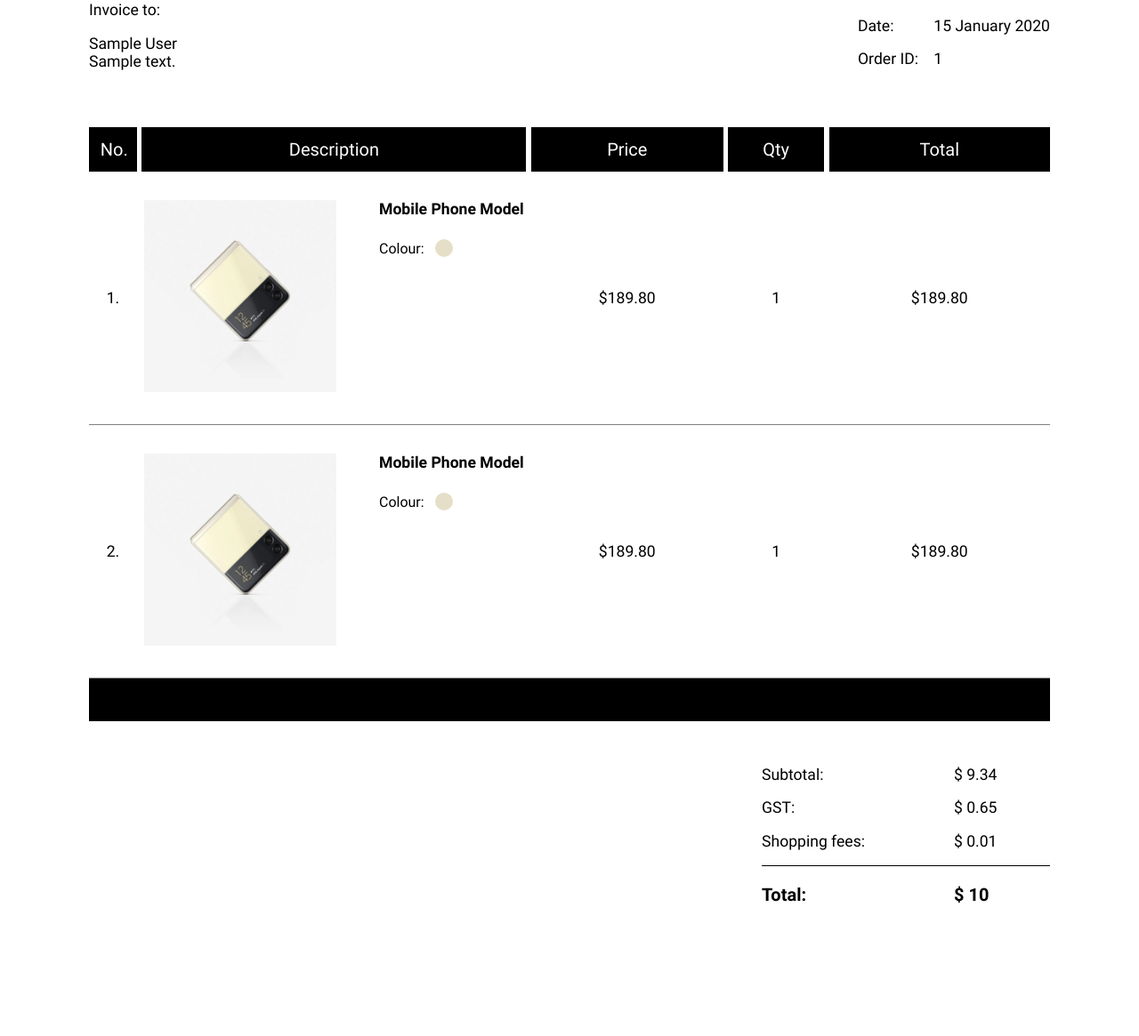
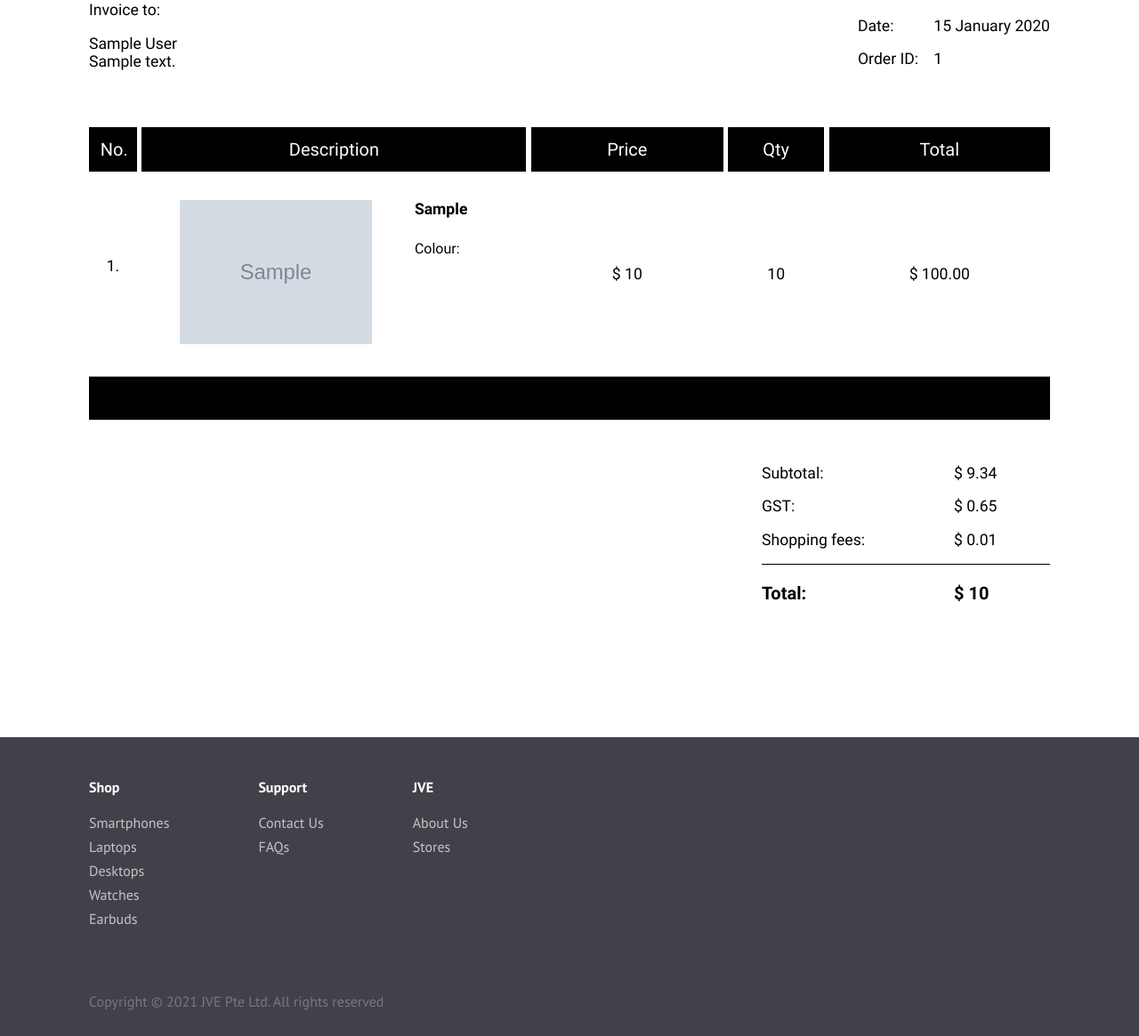
Before and after one commit to Vanessa-24/JVE, a PHP site: page /invoice.php?orderid=1 in a window 1280 px wide. Shown: the part 191-1356 px from the top of the page at 89% size. Run offline with PHP 8.4, Linux system fonts and the light colour scheme; tables that the repository leaves empty or names only in its code hold one stand-in row (values such as "Sample post"); grey boxes marked "Sample" are stand-in pictures.

Commit message:
Backend for invoice done; added session end to order_handler

```diff
--- a/invoice.php
+++ b/invoice.php
@@ -60,9 +60,15 @@
           <p id="order-id"><?php echo $orderID; ?></p>
         </div>
       </div>
-      <?php }
+      <?php
+        }
 
-      ?>
+        $query = "SELECT orders_items.quantity, products.product_model, products.price, product_details.colour_code, product_images.img_link FROM orders_items INNER JOIN products ON orders_items.product_ID = products.product_ID INNER JOIN product_details ON products.product_ID = product_details.product_ID INNER JOIN product_images ON product_details.details_ID = product_images.details_ID WHERE order_ID=".$orderID." AND orders_items.colour = product_details.colour GROUP BY product_images.details_ID";
+
+        $result = $dbcnx->query($query);
+        $num_results = $result->num_rows;
+        ?>
+
       <div class="receipt">
         <!-- Table Header -->
         <div class="table-head row">
@@ -72,52 +78,40 @@
           <div class="header-item">Qty</div>
           <div class="header-item">Total</div>
         </div>
-
+        <?php
+        for ($i=0; $i < $num_results; $i++) {
+            $orderResult = $result->fetch_assoc();
+        ?>
         <!-- Product details -->
         <div class="item-details row">
-          <div class="index">1.</div>
+          <div class="index"><?php echo $i+1; ?>.</p></div>
           <div class="description flex-row">
             <div class="product-img col-one-third">
-              <img src="img/product-images/1-Samsung-Flip3.png" alt="" />
+              <img src="<?php echo $orderResult['img_link'] ?>" alt="" />
             </div>
             <div class="product-details col-two-third">
-              <p class="product-model">Mobile Phone Model</p>
+              <p class="product-model"><?php echo $orderResult['product_model'] ?></p>
 
               <div class="colour">
                 <span class="colour-text">Colour:</span>
                 <span
                   class="colour-wrapper"
-                  style="background-color: #e5dfc8"
+                  style="background-color: <?php echo $orderResult['colour_code'] ?>"
                 ></span>
               </div>
             </div>
           </div>
-          <div class="price">$189.80</div>
-          <div class="quantity">1</div>
-          <div class="product-total">$189.80</div>
+          <div class="price">$ <?php echo $orderResult['price'] ?></div>
+          <div class="quantity"><?php echo $orderResult['quantity'] ?></div>
+          <div class="product-total">$
+            <?php
+              $rowTotal = $orderResult['price'] * $orderResult['quantity'];
+              echo number_format($rowTotal,2);
+            ?>
+          </div>
         </div>
-        <div class="item-details row">
-          <div class="index">2.</div>
-          <div class="description flex-row">
-            <div class="product-img col-one-third">
-              <img src="img/product-images/1-Samsung-Flip3.png" alt="" />
-            </div>
-            <div class="product-details col-two-third">
-              <p class="product-model">Mobile Phone Model</p>
+        <?php } ?>
 
-              <div class="colour">
-                <span class="colour-text">Colour:</span>
-                <span
-                  class="colour-wrapper"
-                  style="background-color: #e5dfc8"
-                ></span>
-              </div>
-            </div>
-          </div>
-          <div class="price">$189.80</div>
-          <div class="quantity">1</div>
-          <div class="product-total">$189.80</div>
-        </div>
         <div class="table-footer"></div>
       </div>
       <div class="cost-table row">
```
Also changed, not shown: order_handler.php (+6 -4 lines).
